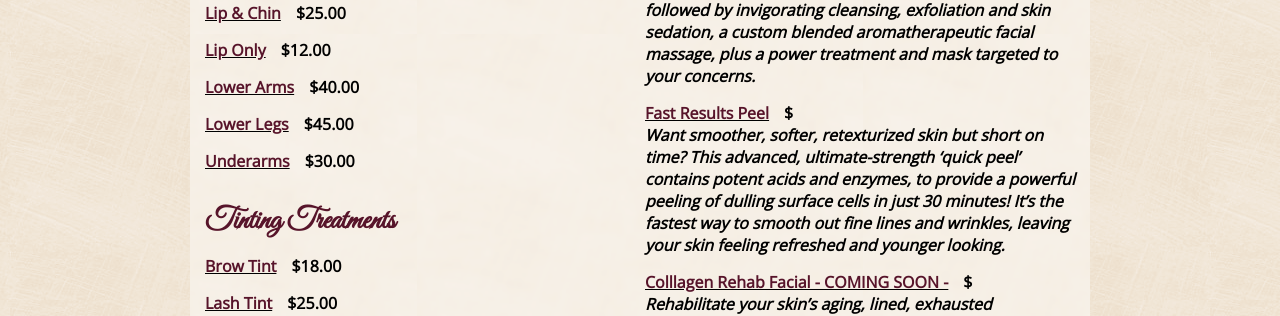
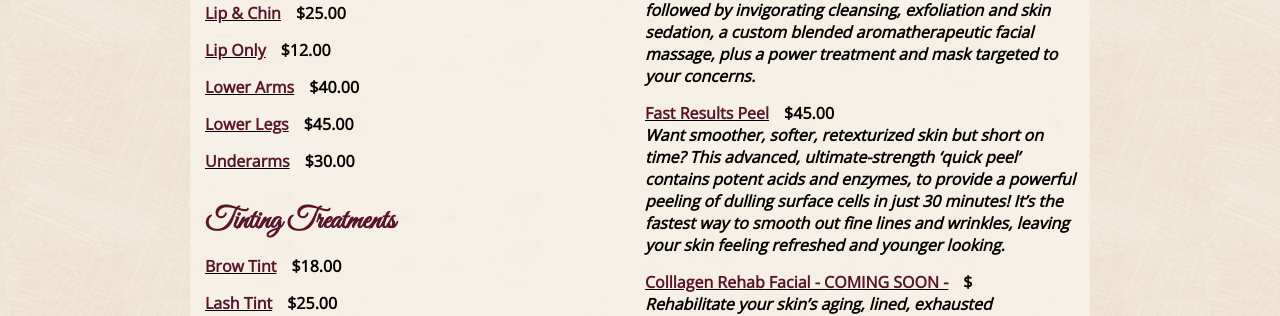
Before and after one commit to susanspedispa/susanspedispa.github.io, a Jekyll site: the page built from menu/spa.html, in a window 1280 px wide. Shown: the part 700-1016 px from the top of the page. Built offline with Jekyll 4.4.1, drawn with Linux system fonts in a browser that asks for light colours.

Commit message:
Update spa.yml

```diff
--- a/_data/spa.yml
+++ b/_data/spa.yml
@@ -127,7 +127,7 @@ menu:
             by invigorating cleansing, exfoliation and skin sedation, a custom blended aromatherapeutic facial massage, plus a power
             treatment and mask targeted to your concerns.
         - name: Fast Results Peel
-          price: $
+          price: $45.00
           description: >
             Want smoother, softer, retexturized skin but short on time? This advanced, ultimate-strength ‘quick peel’ contains potent
             acids and enzymes, to provide a powerful peeling of dulling surface cells in just 30 minutes! It’s the fastest way to
```
